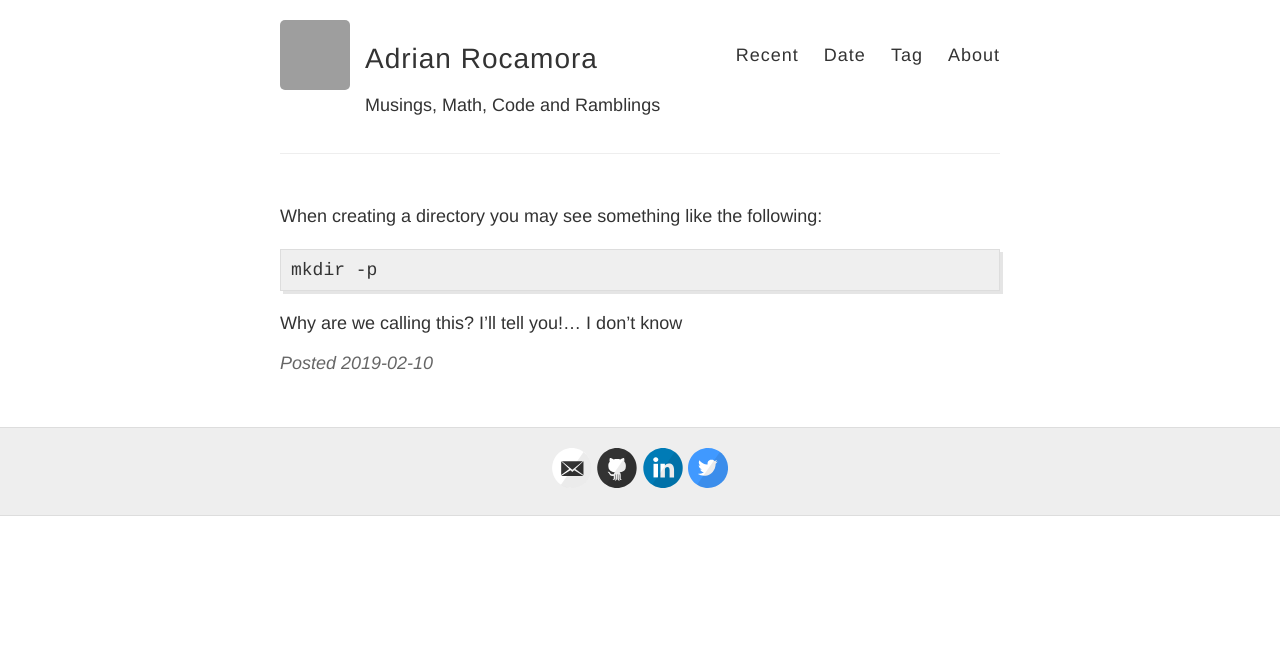
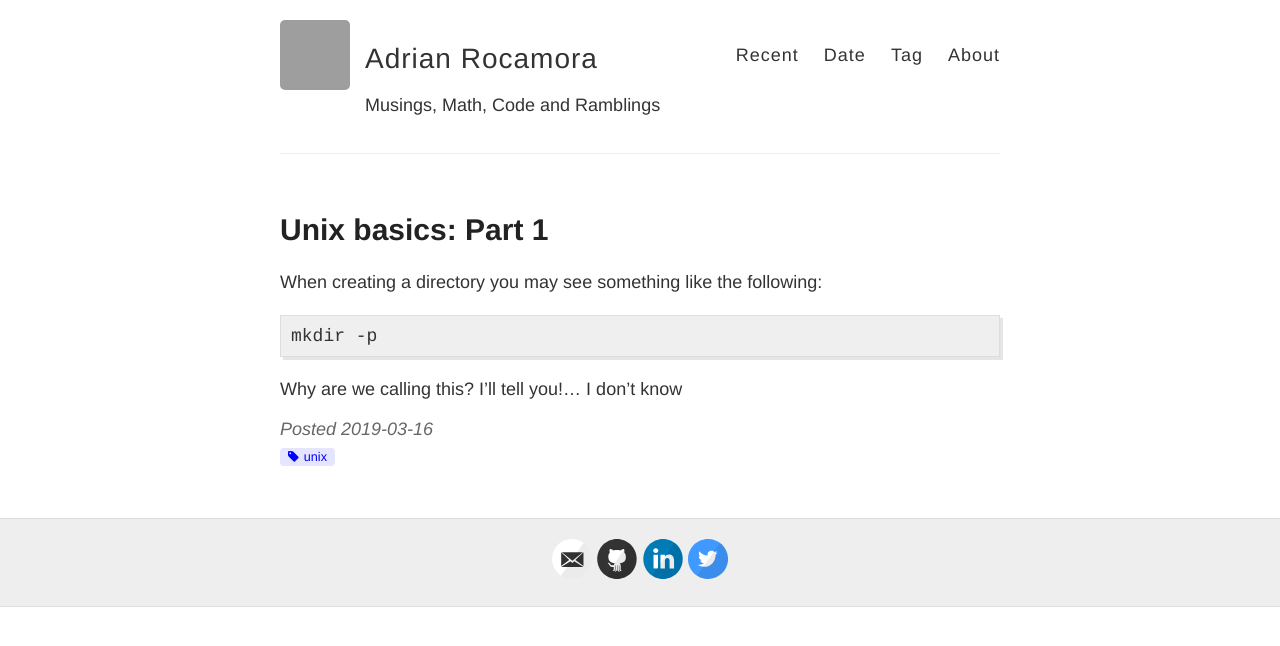
Before and after one commit to adrianrocamora/adrianrocamora.github.io, a Jekyll site: the page built from _posts/2019-03-16-giraffe-case.md, in a window 1280 px wide. Shown: the top 646 px of the page. Built offline with Jekyll 4.4.1, drawn with Linux system fonts in a browser that asks for light colours; nearby versions of some CDN libraries; our own code applies the rules of GitHub Pages for plain Markdown files; grey boxes are pictures that could not be loaded.

Commit message:
Added missing post title

```diff
--- a/_posts/2019-03-16-giraffe-case.md
+++ b/_posts/2019-03-16-giraffe-case.md
@@ -1,6 +1,6 @@
 ---
 layout: post
-title: Unix basics: Part 1
+title: 'Unix basics: Part 1'
 date: 2019-03-16 00:02:00 +0000
 tags:
   unix
```
